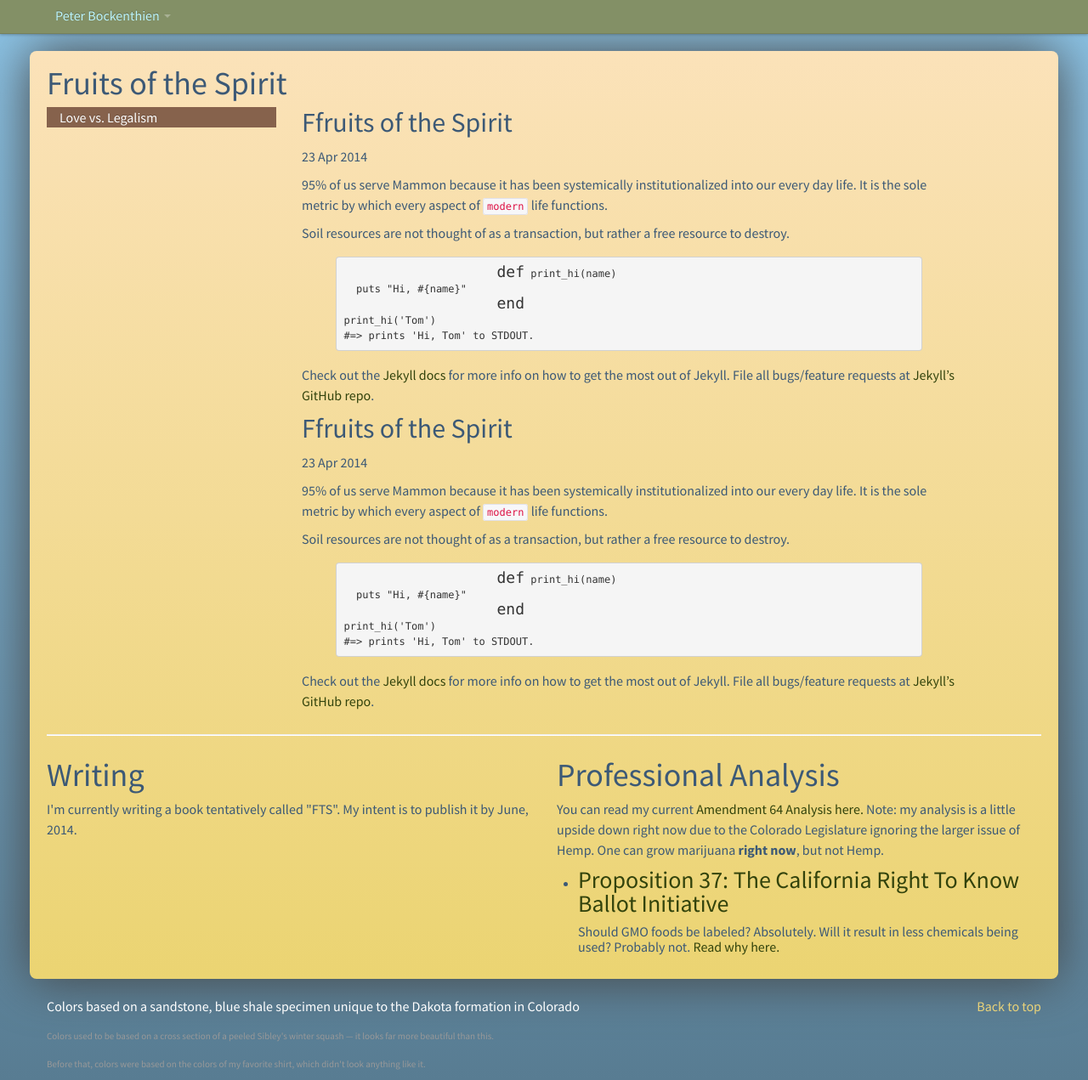
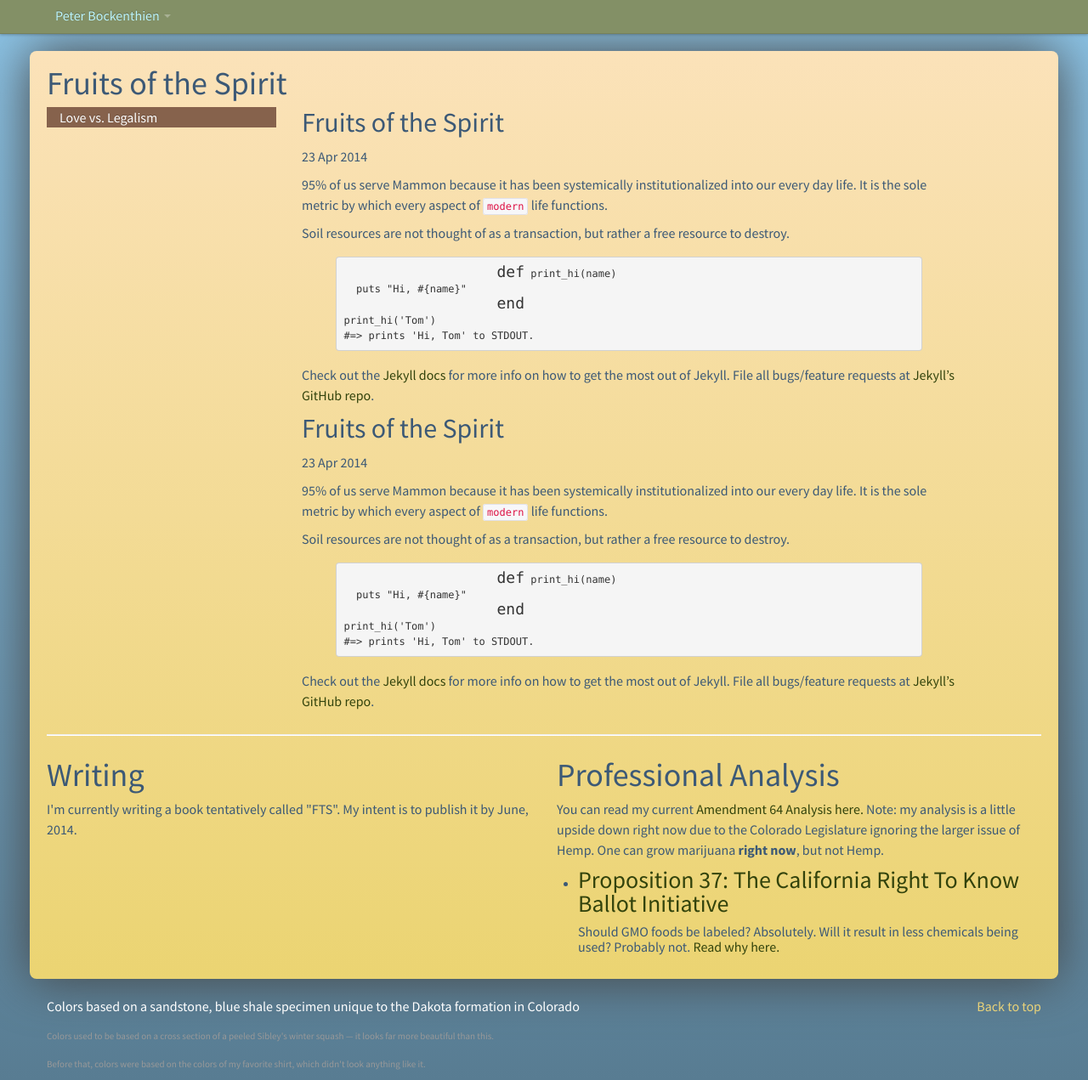
Before and after one commit to pbockenthien/pb-personal, a Jekyll site: the page built from _posts/2014-04-23-welcome-to-jekyll.markdown, in a window 1280 px wide and 1271 px high. Shown: the whole window at 85% size. Built offline with Jekyll 4.4.1, drawn with Linux system fonts in a browser that asks for light colours; some web fonts are replaced; Markdown is read by kramdown in place of the engine named in the settings; comment, search, counter and statistics services are not loaded.

Commit message:
double vision

```diff
--- a/_posts/2014-04-23-welcome-to-jekyll.markdown
+++ b/_posts/2014-04-23-welcome-to-jekyll.markdown
@@ -1,6 +1,6 @@
 ---
 layout: post
-title:  "Ffruits of the Spirit"
+title:  "Fruits of the Spirit"
 date:   2014-04-23 08:27:44
 categories: legalism
 ---
--- a/fts.html
+++ b/fts.html
@@ -3,7 +3,6 @@
 title: Fruits of the Spirit
 slug: fts
 ---
-	<h2>Fruits of the Spirit</h2>
 	<p>There are no laws nor restrictions that can stop us any longer. There's no room for hate now that we know love is stronger.</p>
   <ul class="list-unstyled lead">
     {% for post in site.posts %}
```
